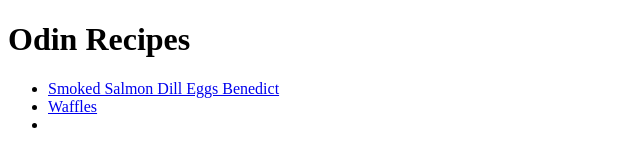
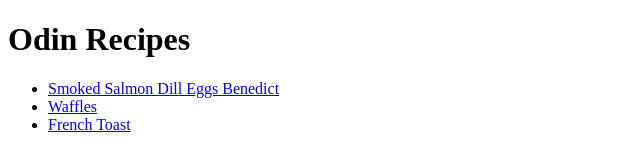
Before and after one commit to fethers1805/odin-recipes, a plain HTML site: page index.html in a window 1280 px wide. Shown: the whole page, without its empty margins (0-640 px from the left). Drawn offline with Linux system fonts and the light colour scheme.

Commit message:
Add link description for French Toast

```diff
--- a/index.html
+++ b/index.html
@@ -10,7 +10,7 @@
         <ul>
             <li><a href="recipes/eggs-benedict.html">Smoked Salmon Dill Eggs Benedict</a></li>
             <li><a href="recipes/waffles.html">Waffles</a></li>
-            <li><a href="recipes/french-toast.html"></a></li>
+            <li><a href="recipes/french-toast.html">French Toast</a></li>
         </ul>
     </body>
 </html>
```
